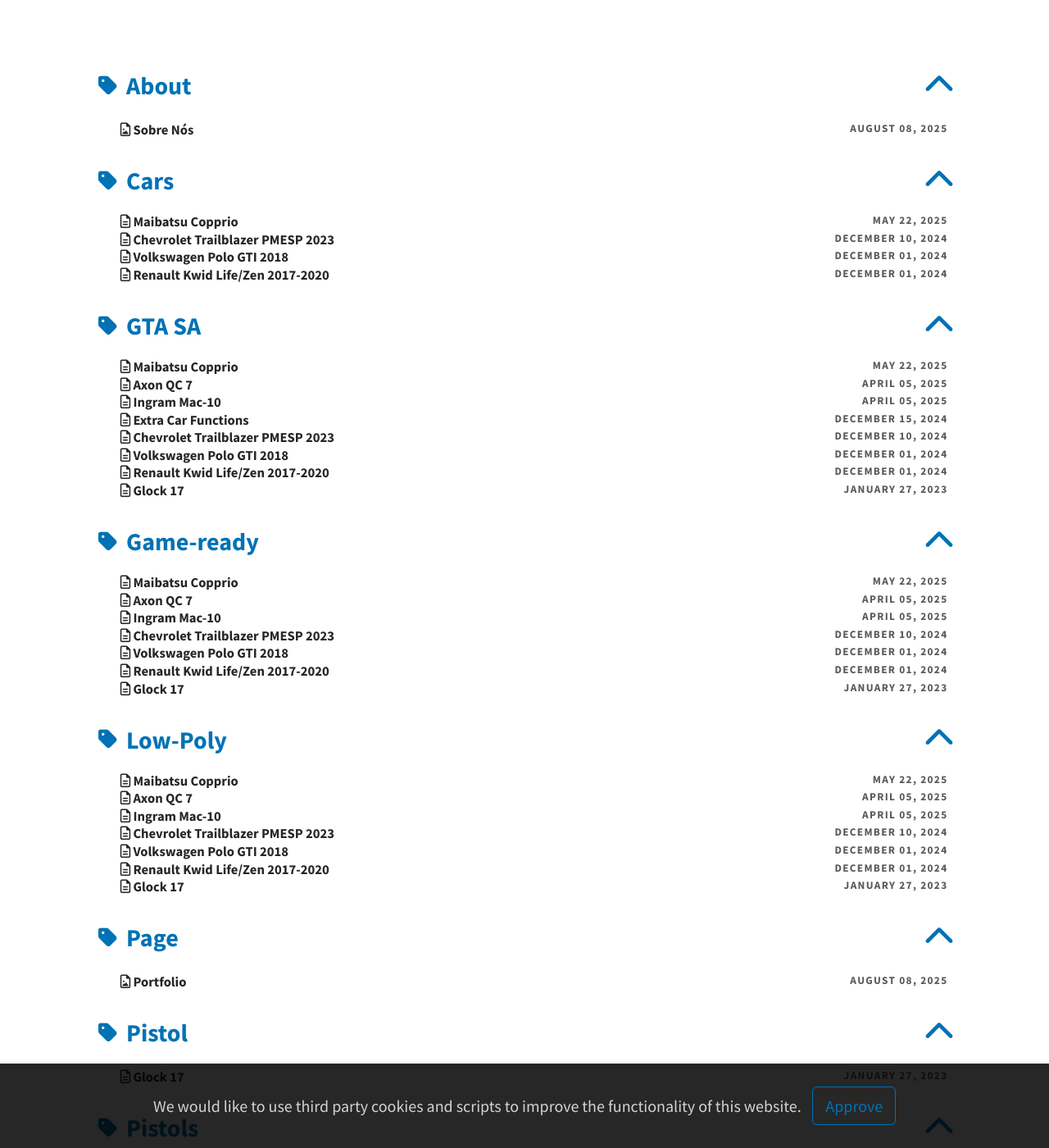
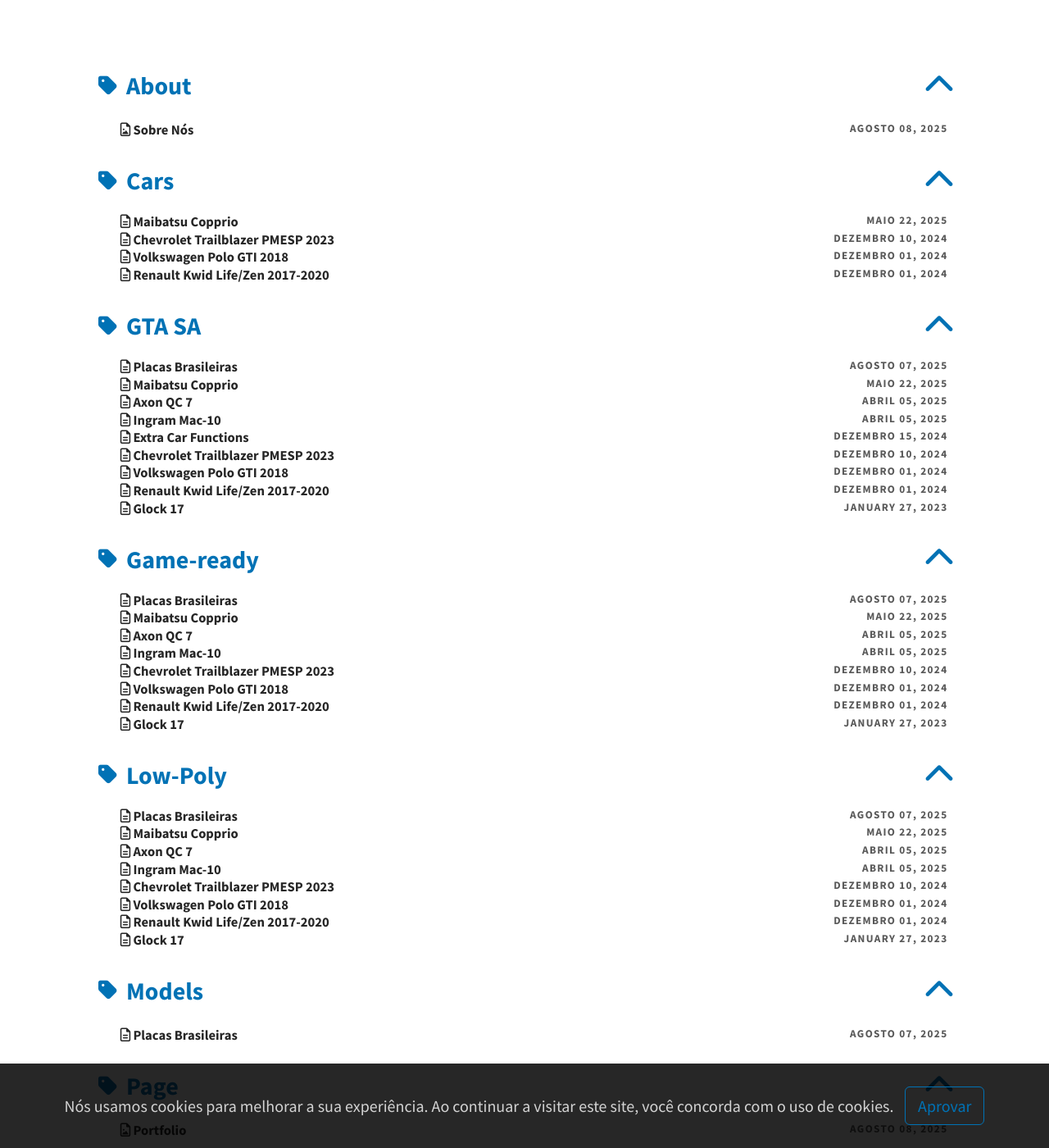
Before and after one commit to j0hnn1e20/j0hnn1e20.github.io, a Jekyll site: the page built from pages/tags.md, in a window 1280 px wide and 1400 px high, scrolled down 391 px. Shown: the whole window at 82% size. Built offline with Jekyll 4.4.1, drawn with Linux system fonts in a browser that asks for light colours; a script that is not in the unit is left out; some of the changed text lies outside the part shown.

Commit message:
Placas Brasileiras

```diff
--- a/_config.yml
+++ b/_config.yml
@@ -12,7 +12,7 @@
 header_text: Welcome to my Warehouse! # Change Blog header text
 header_feature_image: assets/img/header/johnnie.png
 header_feature_image_responsive: false
-footer_text: 2024 - 2025 | J0hnn1e20's Warehouse
+footer_text: 2022 - 2025 | J0hnn1e20's Warehouse
 
 # Blog
 excerpt: true                                           # Or "truncate" (first 250 characters), "false" to disable
--- a/_data/authors.yml
+++ b/_data/authors.yml
@@ -2,3 +2,7 @@
   name: "J0hnn1e20"
   avatar: "https://avatars.githubusercontent.com/u/194460828"
   url: "https://github.com/j0hnn1e20"
+Leibe:
+  name: "Leibe"
+  avatar: "https://ugc.production.linktr.ee/28d97bf6-1a88-4306-a0a2-c726e85200d9_leibe.jpeg?io=true&size=avatar-v3_0"
+  url: "https://linktr.ee/leibe09"
--- a/_data/language.yml
+++ b/_data/language.yml
@@ -1,23 +1,23 @@
 # Localization strings
 str_follow_on: "Follow on"
-str_rss_follow: "Follow RSS feed"
-str_share_on: "Share on"
-str_add_to: "Add to"
+str_rss_follow: "Seguir RSS feed"
+str_share_on: "Compartilhar em"
+str_add_to: "Adicionar a"
 str_email: "Email"
 str_tweet: "Tweet"
 str_pin_it: "Pin it"
-str_next_post: "Next post"
-str_previous_post: "Previous post"
-str_next_page: "Next"
-str_previous_page: "Prev"
-str_javascript_required_disqus: "Please enable JavaScript to view comments."
-str_no_result_found: "No result found"
-str_cookie_approve: "Approve"
-str_cookie_disclaimer: "We would like to use third party cookies and scripts to improve the functionality of this website."
-str_months: [January, February, March, April, May, June, July, August, September, October, November, December]
-str_dark: 'Dark'
-str_light: 'Light'
-str_date_format: '%B %-d, %Y'
+str_next_post: "Próximos"
+str_previous_post: "Anteriores"
+str_next_page: "Próxima"
+str_previous_page: "Anterior"
+str_javascript_required_disqus: "Por favor, ative o JavaScript para ver os comentários do Disqus."
+str_no_result_found: "Sem resultados encontrados"
+str_cookie_approve: "Aprovar"
+str_cookie_disclaimer: "Nós usamos cookies para melhorar a sua experiência. Ao continuar a visitar este site, você concorda com o uso de cookies."
+str_months: [Janeiro, Fevereiro, Março, Abril, Maio, Junho, Julho, Agosto, Setembro, Outubro, Novembro, Dezembro]
+str_dark: 'Escuro'
+str_light: 'Claro'
+str_date_format: '%d/%m/%Y'
 
 # Localization settings
-cusdis_lang: # zh-cn, es, tr, pt-BR
+cusdis_lang: pt-BR
```
Also changed, not shown: _posts/2025-08-07-placas-brasileiras.md (added, +20 -0 lines), 2 other files.
